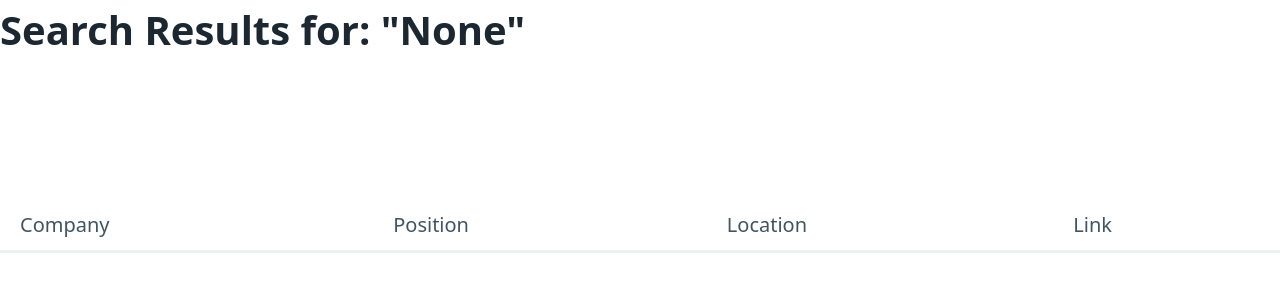
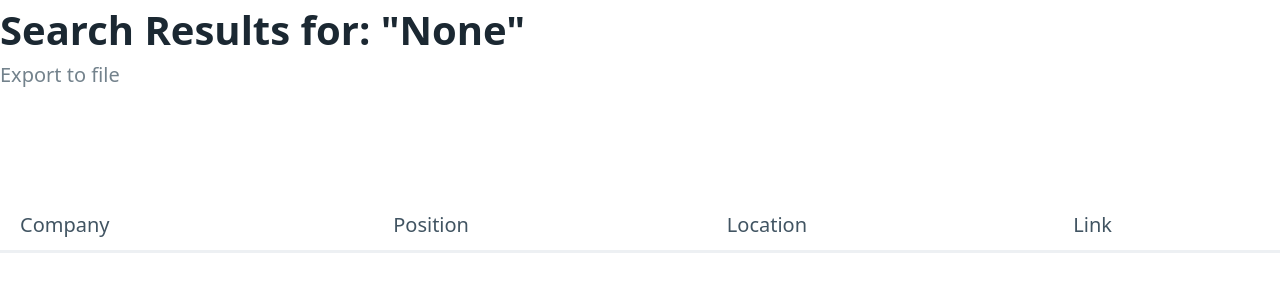
Before and after one commit to Hayeon-Lee/JobScrapper, a Flask app: page /search in a window 1280 px wide. Shown: the top 300 px of the page. Run offline with Flask 2, Linux system fonts and the light colour scheme; lists and menus that the app fills with data are empty.

Commit message:
Update search.html
Export File 기능을 추가했습니다.

```diff
--- a/templates/search.html
+++ b/templates/search.html
@@ -8,7 +8,10 @@
   <link rel="stylesheet" href="https://cdn.jsdelivr.net/npm/@picocss/pico@1/css/pico.min.css">
 </head>
 <body>
-  <h1>Search Results for: "{{keyword}}"</h1>
+  <hgroup>
+    <h1>Search Results for: "{{keyword}}"</h1>
+    <a target="_blank" href="/export?keyword={{keyword}}">Export to file</a>
+  </hgroup>
   <main>
     <figure>
       <table role="grid">
@@ -31,7 +34,7 @@
           {% endfor %}
         </tbody>
       </table>
-  </figure>
+    </figure>
   </main>
 </body>
 </html>
```
